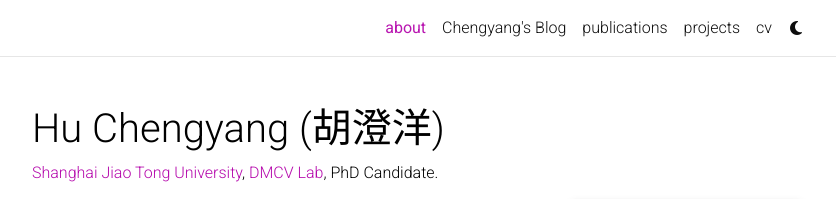
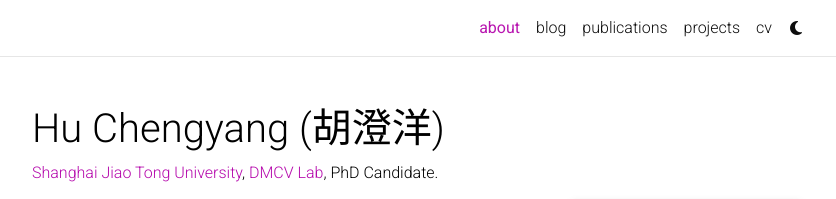
Before and after one commit to hu-cheng-yang/hu-cheng-yang.github.io, a Jekyll site: the page built from _pages/about.md, in a window 1280 px wide. Shown: the top 199 px of the page, without its empty margins (223-1059 px from the left). Built offline with Jekyll 4.4.1, drawn with Linux system fonts in a browser that asks for light colours; full-size pictures stand in for the smaller copies a plugin makes; emoji names are drawn with the system emoji font; comment, search, counter and statistics services are not loaded; a style sheet for code colours, icons or effects is not loaded.

Commit message:
visitors

```diff
--- a/_config.yml
+++ b/_config.yml
@@ -120,8 +120,8 @@
 # Blog
 # -----------------------------------------------------------------------------
 
-blog_name: Chengyang's Blog # blog_name will be displayed in your blog page
-blog_nav_title: Chengyang's Blog # your blog must have a title for it to be displayed in the nav bar
+blog_name: blog # blog_name will be displayed in your blog page
+blog_nav_title: blog # your blog must have a title for it to be displayed in the nav bar
 blog_description: ✨ Welcome to Hu Chengyang's Personal Blog ✨ # blog_description will be displayed in your blog page
 permalink: /blog/:year/:title/
 
--- a/_layouts/about.html
+++ b/_layouts/about.html
@@ -71,6 +71,8 @@
 
             </div>
           {%- endif %} -->
+          <script type="text/javascript" src="//rf.revolvermaps.com/0/0/8.js?i=51diaz5snk2&amp;m=0&amp;c=007eff&amp;cr1=0006ff&amp;f=tahoma&amp;l=1" async="async"></script>
+
         </article>
 
 </div>
```
